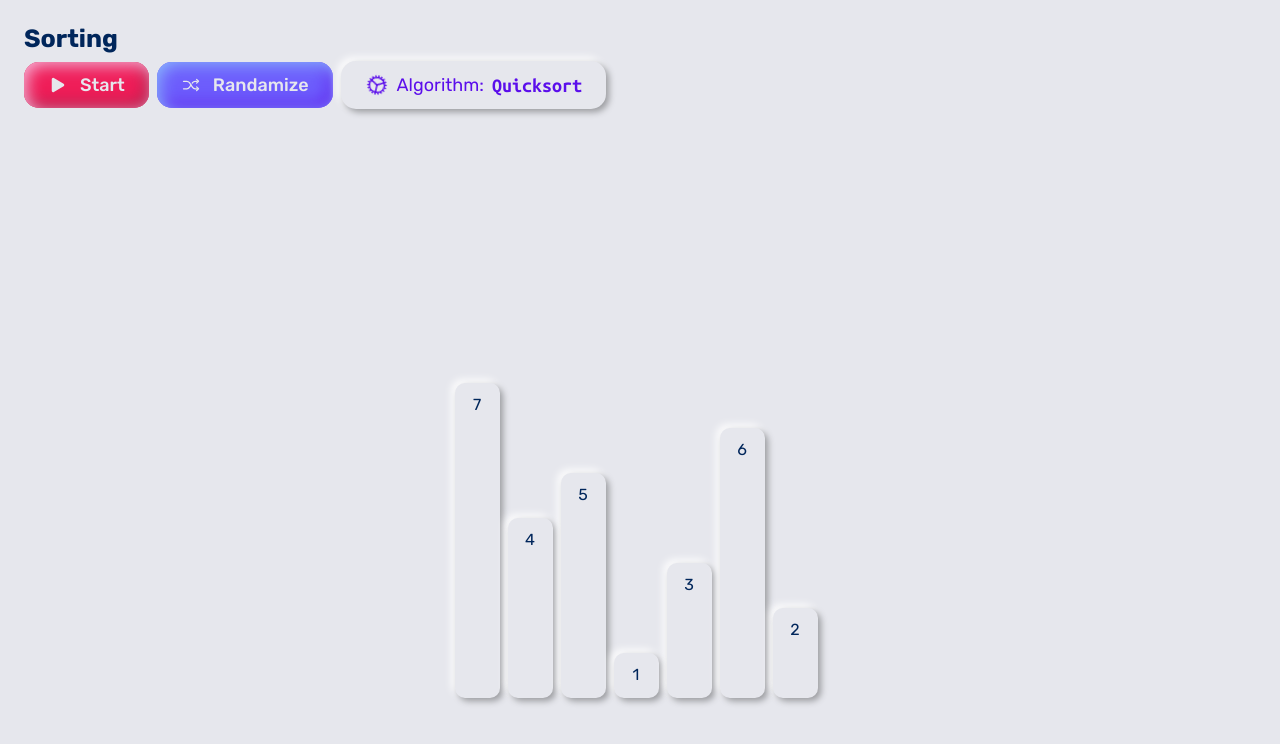
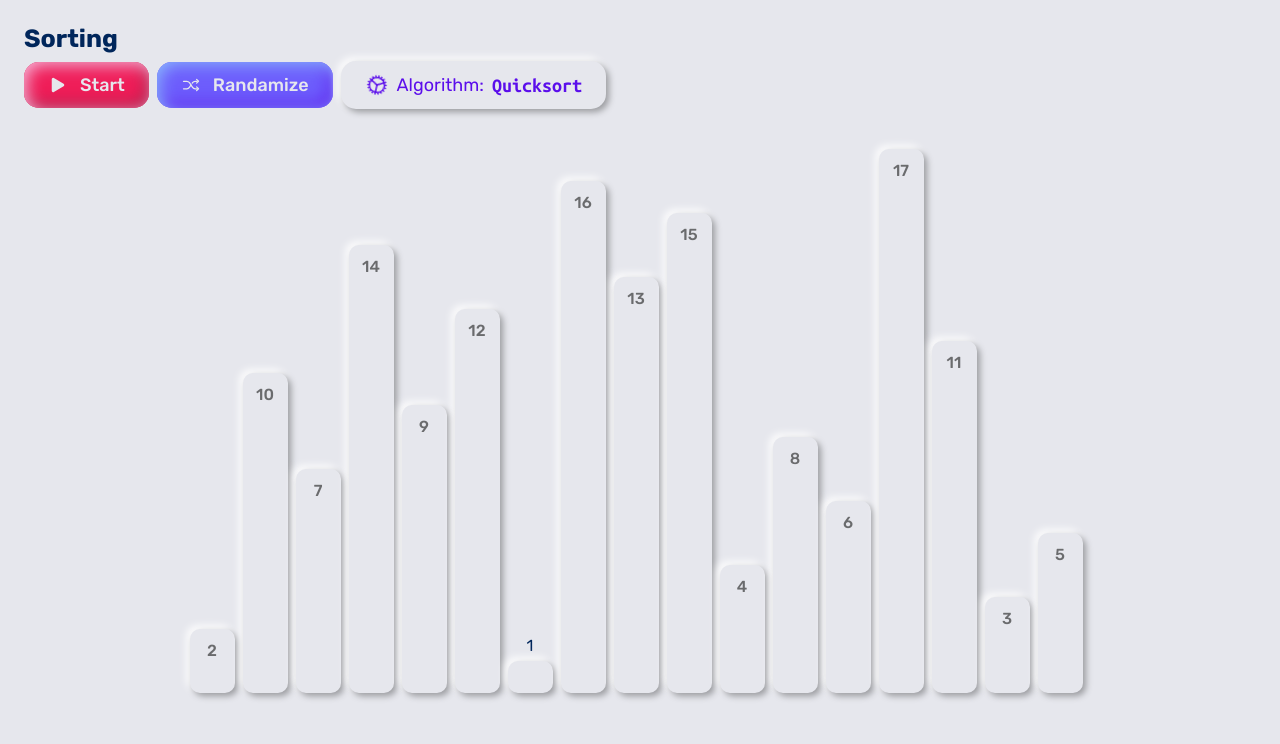
Before and after one commit to totokunaga/totokunaga-web, a Next.js app: page /algorithms/sorting in a window 1280 px wide. Shown: the top 744 px of the page. Built offline with nearby package versions, Linux system fonts and the light colour scheme.

Commit message:
Added animation speed changer

```diff
--- a/src/components/algorithms/sorting/Bar/Bar.tsx
+++ b/src/components/algorithms/sorting/Bar/Bar.tsx
@@ -39,6 +39,11 @@ export const Bar: React.FC<BarProp> = ({
       {status === "done" && (
         <div className={style.checkmark} style={{ marginBottom: 16 }} />
       )}
+      {height < 40 && (
+        <div style={{ marginBottom: 6 }}>
+          <span>{value}</span>
+        </div>
+      )}
       <div
         className={barClassName}
         style={{
@@ -49,7 +54,7 @@ export const Bar: React.FC<BarProp> = ({
           textAlign: "center",
         }}
       >
-        <span>{value}</span>
+        {height >= 40 && <span style={{ fontWeight: 500 }}>{value}</span>}
       </div>
       <div
         className={underbarClassName}
--- a/src/components/algorithms/sorting/Bar/bar.module.scss
+++ b/src/components/algorithms/sorting/Bar/bar.module.scss
@@ -9,6 +9,9 @@
 }
 
 .bar {
+  color: var(--greyLight-3);
+  // transition: background-color 0s;
+
   &.swap {
     color: var(--white);
     background-color: var(--primary);
@@ -36,7 +39,7 @@
   border-radius: 10px;
   background-color: var(--greyLight-2);
   opacity: 0;
-  transition: all 0.5s ease-in-out;
+  transition: all 0.25s ease-in-out;
   &.visible {
     opacity: 1;
   }
--- a/src/components/algorithms/sorting/BarBlock/BarBlock.tsx
+++ b/src/components/algorithms/sorting/BarBlock/BarBlock.tsx
@@ -12,27 +12,28 @@ import {
   setSortingAlgorithmExecuted,
 } from "@utils/slices";
 import { shuffle } from "@utils/functions/pages/algorithms/sorting/algorithms/shuffle";
+import { barBlockBottomOffset } from "@utils/constants";
 
 type BarBlockProp = {
-  barWidth?: number;
+  barWidth: number;
+  heightUnit: number;
   values: number[];
-  swapAnimationSpeed?: number;
 };
 
-const heightUnit = 45;
+const baseTransitionSpeed = 0.3;
 
 export const BarBlock: React.FC<BarBlockProp> = ({
   barWidth,
+  heightUnit,
   values,
-  swapAnimationSpeed = 0.5,
 }) => {
   const [barInfo, setBarInfo] = useState<InnerValue[]>([]);
   const [barIds, setBarIds] = useState<number[]>([]);
+  const [transitionSpeed, setTransitionSpeed] = useState(baseTransitionSpeed);
 
   const dispatch = useDispatch();
-  const { algorithm, algorithmExecuted, randomizeExecuted } = useSelector(
-    selectSortindingController
-  );
+  const { algorithm, algorithmExecuted, randomizeExecuted, algorithmSpeed } =
+    useSelector(selectSortindingController);
 
   const barBlockClassName = useMemo(() => {
     const classes = [style.barblock];
@@ -45,9 +46,13 @@ export const BarBlock: React.FC<BarBlockProp> = ({
   }, []);
 
   useEffect(() => {
-    setBarInfo(initBars(values));
+    setBarInfo(initBars(values, barWidth, heightUnit));
     setBarIds(values.map((v, i) => i));
   }, [values]);
+
+  useEffect(() => {
+    setTransitionSpeed(baseTransitionSpeed * algorithmSpeed);
+  }, [algorithmSpeed]);
 
   useEffect(() => {
     if (algorithmExecuted) {
@@ -64,6 +69,7 @@ export const BarBlock: React.FC<BarBlockProp> = ({
           const [newBarInfo, newBarIds] = animateBars(
             baseBarInfo,
             baseBarIds,
+            barWidth,
             animation
           );
           baseBarIds = newBarIds;
@@ -92,6 +98,7 @@ export const BarBlock: React.FC<BarBlockProp> = ({
           const [newBarInfo, newBarIds] = animateBars(
             baseBarInfo,
             baseBarIds,
+            barWidth,
             animation
           );
           baseBarIds = newBarIds;
@@ -114,15 +121,15 @@ export const BarBlock: React.FC<BarBlockProp> = ({
           key={i}
           className={barClassName}
           style={{
-            bottom: 60,
+            bottom: barBlockBottomOffset,
             left,
-            transition: `all ${swapAnimationSpeed}s ease-in-out`,
+            transition: `left ${transitionSpeed}s ease-in-out`,
           }}
         >
           <Bar
             status={status}
             height={size}
-            width={heightUnit}
+            width={barWidth}
             direction={"horizontal"}
             value={value}
           />
--- a/src/pages/algorithms/pathfinding/index.tsx
+++ b/src/pages/algorithms/pathfinding/index.tsx
@@ -2,7 +2,7 @@ import { useCallback, useEffect, useState } from "react";
 import { useDispatch } from "react-redux";
 
 import style from "@styles/default.module.scss";
-import { Grid, SortingControlSection } from "@components/algorithms";
+import { ControlSection, Grid } from "@components/algorithms";
 import { CELL_SIZE } from "@utils/constants";
 import { useWindowSize } from "@utils/hooks";
 import { MyHead } from "@components/common";
@@ -59,7 +59,7 @@ const PathfindingIndex: React.FC = () => {
         <div id={pathfindingPageId}>
           <div id={pathfindingConfigId}>
             <h3 style={{ marginBottom: 8 }}>Pathfinding</h3>
-            <SortingControlSection
+            <ControlSection
               onStartClick={onStartClick}
               algorithmExecuted={algorithmExecuted}
             />
--- a/src/pages/algorithms/sorting/index.tsx
+++ b/src/pages/algorithms/sorting/index.tsx
@@ -1,17 +1,60 @@
 import { MyHead } from "@components/common";
-import { pages } from "@utils/constants";
+import {
+  barBlockBottomOffset,
+  barIconSize,
+  BAR_BLOCK_WRAPPER,
+  defaultBarWidth,
+  defaultHeightUnit,
+  maxBars,
+  pages,
+  spaceBetweenBars,
+} from "@utils/constants";
 import style from "@styles/default.module.scss";
 import { BarBlock } from "@components/algorithms/sorting/BarBlock/BarBlock";
 import { useEffect, useState } from "react";
 import { SortingControlSection } from "@components/algorithms";
+import { shuffle } from "@utils/functions/pages/algorithms/sorting/algorithms";
 
 const { sorting } = pages;
 
+const minBars = 7;
+
 const SortingIndex: React.FC = () => {
   const [values, setValues] = useState<number[]>([]);
+  const [barWidth, setBarWidth] = useState<number>(0);
+  const [heightUnit, setHeightUnit] = useState<number>(0);
 
   useEffect(() => {
-    setValues([7, 4, 5, 1, 3, 6, 2]);
+    const wrapperElement = document.getElementById(BAR_BLOCK_WRAPPER);
+    if (wrapperElement) {
+      const parentWidth = wrapperElement.clientWidth;
+      const parentHeight = wrapperElement.clientHeight;
+
+      const barWidth = Math.min(
+        Math.floor(parentWidth / minBars),
+        defaultBarWidth
+      );
+      const numBars = Math.min(
+        Math.floor(parentWidth / (barWidth + spaceBetweenBars)),
+        maxBars
+      );
+
+      const heightUnit = Math.min(
+        Math.floor(
+          (parentHeight - barBlockBottomOffset - barIconSize) / numBars
+        ),
+        defaultHeightUnit
+      );
+
+      const randomValues = Array.from({ length: numBars }, () => null).map(
+        (_, i) => i + 1
+      );
+      shuffle(randomValues);
+
+      setBarWidth(barWidth);
+      setHeightUnit(heightUnit);
+      setValues(randomValues);
+    }
   }, []);
 
   return (
@@ -22,9 +65,13 @@ const SortingIndex: React.FC = () => {
         style={{ display: "flex", flexDirection: "column", height: "100vh" }}
       >
         <h3 style={{ marginBottom: 8 }}>Sorting</h3>
-        <SortingControlSection onStartClick={() => {}} />
-        <div id={"barblock-wrapper"} style={{ display: "flex", flex: 1 }}>
-          <BarBlock values={values} />
+        <SortingControlSection />
+        <div id={BAR_BLOCK_WRAPPER} style={{ display: "flex", flex: 1 }}>
+          <BarBlock
+            values={values}
+            barWidth={barWidth}
+            heightUnit={heightUnit}
+          />
         </div>
       </div>
     </>
--- a/src/utils/constants/pages/algorithms/sorting.ts
+++ b/src/utils/constants/pages/algorithms/sorting.ts
@@ -11,3 +11,12 @@ export const sortingAnimationSpeed: Record<SortingAnimationType, number> = {
   reset: 300,
   move: 0,
 };
+
+export const BAR_BLOCK_WRAPPER = "barblock-wrapper";
+export const defaultHeightUnit = 45;
+export const defaultBarWidth = 45;
+export const spaceBetweenBars = 8;
+
+export const barBlockBottomOffset = 65;
+export const barIconSize = 32;
+export const maxBars = 17;
--- a/src/utils/functions/pages/algorithms/sorting/index.ts
+++ b/src/utils/functions/pages/algorithms/sorting/index.ts
@@ -1,16 +1,21 @@
-import { sortingAnimationSpeed } from "@utils/constants";
+import { sortingAnimationSpeed, spaceBetweenBars } from "@utils/constants";
+import { store } from "@utils/slices";
 import {
   InnerValue,
   SortingAnimation,
   SortingAnimationType,
 } from "@utils/types";
 
-export const initBars = (values: number[]): InnerValue[] => {
+export const initBars = (
+  values: number[],
+  barWidth: number,
+  heightUnit: number
+): InnerValue[] => {
   const n = values.length;
-  const mostLeft = (heightUnit + spaceAmount) * (-n / 2);
+  const mostLeft = (barWidth + spaceBetweenBars) * (-n / 2);
 
   return values.map((v, i) => {
-    const left = mostLeft + (heightUnit + spaceAmount) * i;
+    const left = mostLeft + (barWidth + spaceBetweenBars) * i;
 
     return {
       value: v,
@@ -26,13 +31,12 @@ export const swapInnerValues = (
   barIds: number[],
   i: number,
   j: number,
-  heightUnit: number,
-  spaceAmount: number
+  barWidth: number
 ): [InnerValue[], number[]] => {
   const n = barInfo.length;
-  const mostLeft = (heightUnit + spaceAmount) * (-n / 2);
-  barInfo[barIds[i]].left = mostLeft + (heightUnit + spaceAmount) * j;
-  barInfo[barIds[j]].left = mostLeft + (heightUnit + spaceAmount) * i;
+  const mostLeft = (barWidth + spaceBetweenBars) * (-n / 2);
+  barInfo[barIds[i]].left = mostLeft + (barWidth + spaceBetweenBars) * j;
+  barInfo[barIds[j]].left = mostLeft + (barWidth + spaceBetweenBars) * i;
 
   const temp = barIds[i];
   barIds[i] = barIds[j];
@@ -40,12 +44,10 @@ export const swapInnerValues = (
   return [barInfo, barIds];
 };
 
-const heightUnit = 45;
-const spaceAmount = 8;
-
 export const animateBars = (
   barInfo: InnerValue[],
   barIds: number[],
+  barWidth: number,
   animation: SortingAnimation
 ): [InnerValue[], number[]] => {
   const { type, positionOne, positionTwo, positions } = animation;
@@ -68,8 +70,7 @@ export const animateBars = (
           newBarIds,
           positionOne!,
           positionTwo!,
-          heightUnit,
-          spaceAmount
+          barWidth
         );
         newBarInfo = swappedBarInfo;
         newBarIds = swappedBarIds;
@@ -82,8 +83,7 @@ export const animateBars = (
         newBarIds,
         positionOne!,
         positionTwo!,
-        heightUnit,
-        spaceAmount
+        barWidth
       );
       newBarInfo = movedBarInfo;
       newBarIds = movedBarIds;
@@ -119,11 +119,14 @@ export const getSortingAnimation = (
   positions: number[],
   duration?: number
 ) => {
+  const { algorithmSpeed } = store.getState().sortingController;
   const result: SortingAnimation = {
     type,
     duration: duration === undefined ? sortingAnimationSpeed[type] : duration,
   };
-  result.duration /= 1.25;
+
+  result.duration /= algorithmSpeed;
+
   switch (type) {
     case "focus":
     case "done":
```
